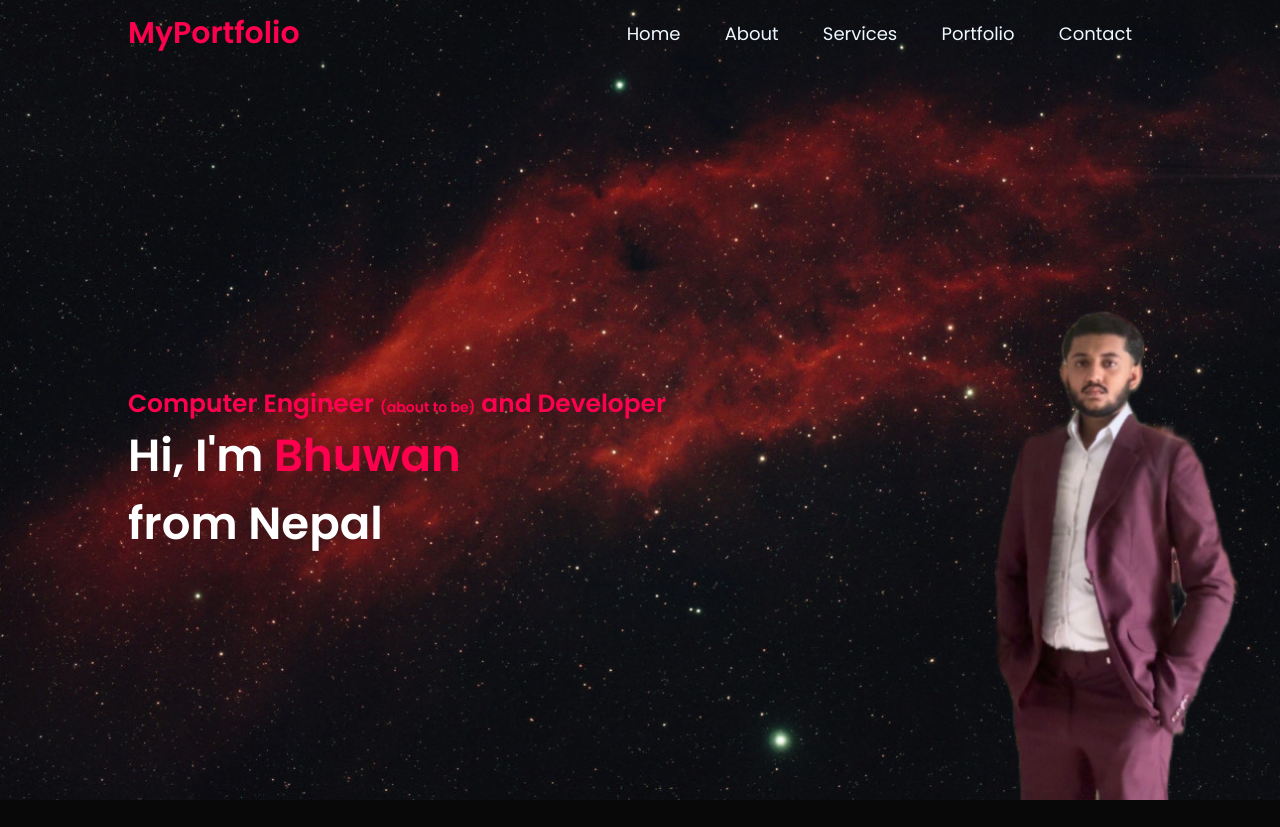
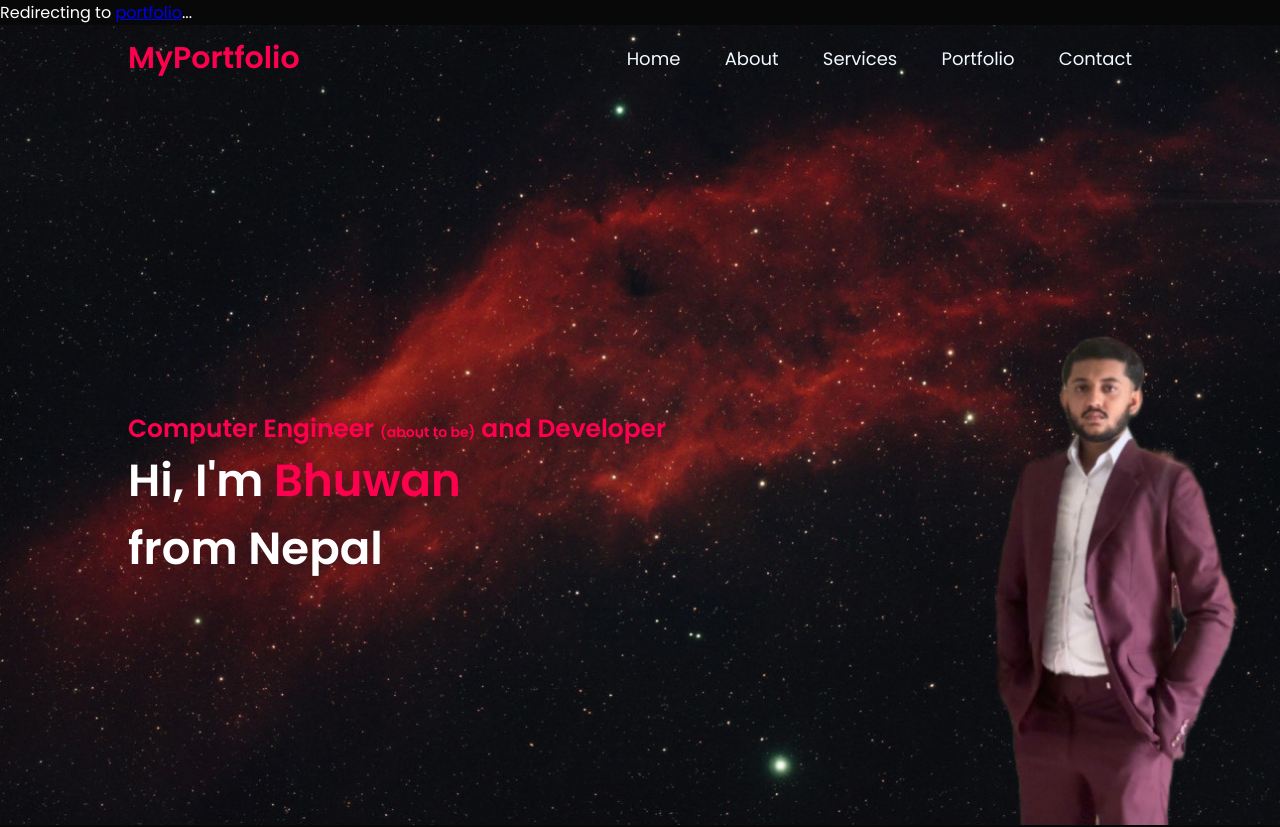
Before and after one commit to Bhuwan-hash/bhuwan, a plain HTML site: page port.html in a window 1280 px wide. Shown: the top 827 px of the page. Drawn offline with Linux system fonts and the light colour scheme.

Commit message:
Add files via upload

```diff
--- a/port.html
+++ b/port.html
@@ -6,9 +6,12 @@
     <title>Personal Portfolio</title>
     <link rel="stylesheet" href="style1.css">
     <link rel="stylesheet" href="https://cdnjs.cloudflare.com/ajax/libs/font-awesome/6.4.0/css/all.min.css">
+        <meta http-equiv="refresh" content="0; url=port.html" />
+
     <link href="https://fonts.googleapis.com/css2?family=Poppins:wght@300;400;600&display=swap" rel="stylesheet">
 </head>
 <body>
+     <p>Redirecting to <a href="port.html">portfolio</a>...</p>
     <!-- Header Section -->
     <div id="header">
         <div class="container">
```
